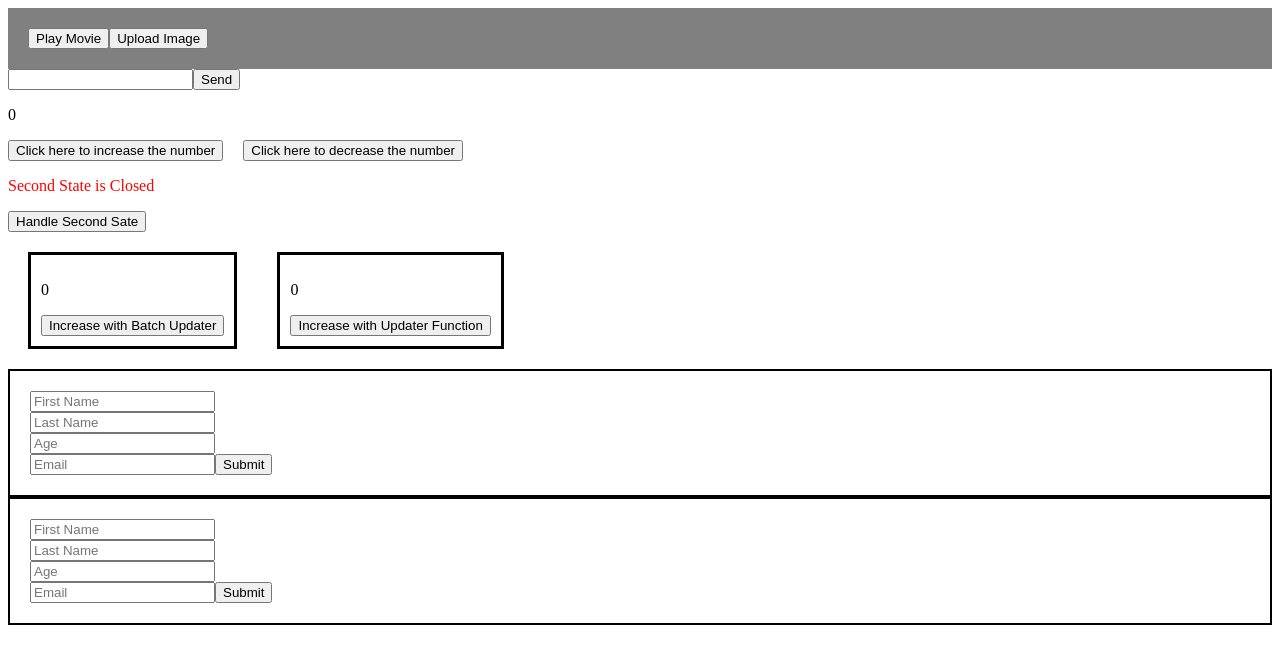
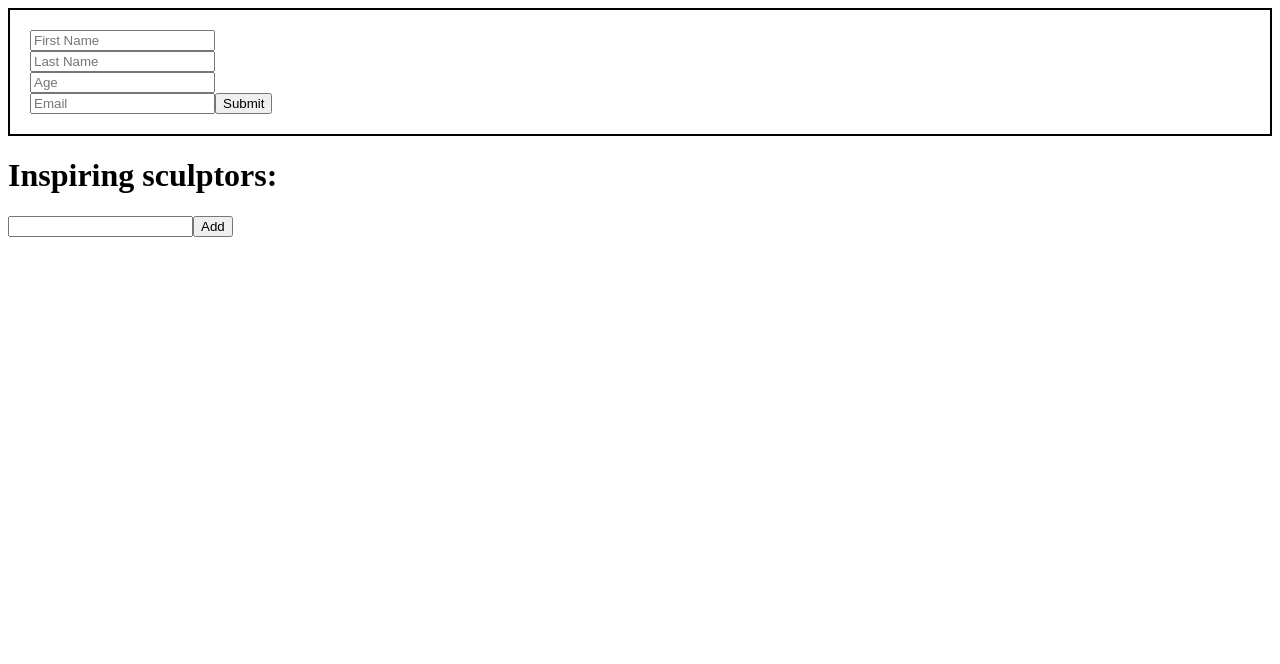
Before and after one commit to engr-mahmudul/React_Following_Documentation, a React (Vite) app in the folder adding-interactivity/: page / in a window 1280 px wide. Shown: the top 664 px of the page. Built offline with nearby package versions, Linux system fonts and the light colour scheme.

Commit message:
Array of object state updating

```diff
--- a/adding-interactivity/src/App.jsx
+++ b/adding-interactivity/src/App.jsx
@@ -1,18 +1,16 @@
-import Toolbar from "./components/EventPropagation";
-import Signup from "./components/Form";
-import ObjectInState from "./components/ObjectInState";
+import ArrayState from "./components/ArrayState";
 import ObjectInState2 from "./components/ObjectInState2";
-import UseStateHook from "./components/UseStateHook";
 
 export default function App() {
   return (
     <>
       {/* <SimpleButton /> */}
-      <Toolbar />
+      {/* <Toolbar />
       <Signup />
       <UseStateHook />
-      <ObjectInState />
+      <ObjectInState /> */}
       <ObjectInState2 />
+      <ArrayState />
     </>
   );
 }
--- /dev/null
+++ b/adding-interactivity/src/components/ArrayState.jsx
@@ -0,0 +1,29 @@
+import { useState } from "react";
+
+let nextId = 0;
+
+export default function ArrayState() {
+  const [name, setName] = useState("");
+  const [artists, setArtists] = useState([]);
+  console.log(name);
+
+  return (
+    <>
+      <h1>Inspiring sculptors:</h1>
+      <input value={name} onChange={(e) => setName(e.target.value)} />
+      <button
+        onClick={() => {
+          const copyArtists = artists.map((artist) => artist);
+          setArtists([...copyArtists, { id: nextId++, name: name }]);
+        }}
+      >
+        Add
+      </button>
+      <ul>
+        {artists.map((artist) => (
+          <li key={artist.id}>{artist.name}</li>
+        ))}
+      </ul>
+    </>
+  );
+}
```
